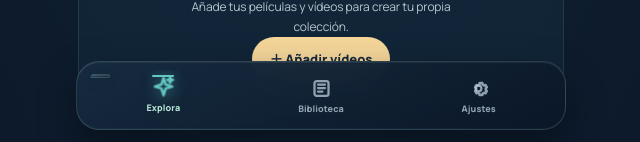
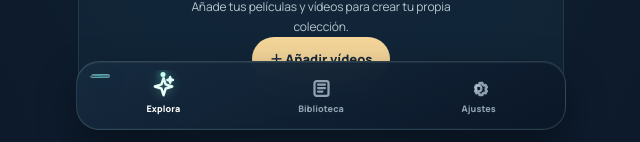
Before and after one commit to jhooni467/AstralWorld, a plain HTML site: page index.html in a window 1280 px wide. Shown: the part 658-800 px from the top of the page, 319-959 px from the left. Drawn offline with Linux system fonts and the light colour scheme.

Commit message:
Create AstralWorld aurora navigation capsule and directional gradient motion

```diff
--- a/css/style.css
+++ b/css/style.css
@@ -208,10 +208,10 @@ button:active,.cinema-card:active,.collection-feature:active{filter:brightness(1
 :root{--selection-glow:rgba(101,201,194,.13);--selection-line:rgba(181,230,213,.22)}
 #bottomNav{background:linear-gradient(155deg,rgba(23,43,64,.97),rgba(10,23,39,.98));border:1px solid rgba(181,230,213,.17);box-shadow:0 15px 38px rgba(0,0,0,.38),inset 0 1px 0 rgba(255,255,255,.07),inset 0 -1px 0 rgba(101,201,194,.045);backdrop-filter:blur(18px) saturate(1.18);-webkit-backdrop-filter:blur(18px) saturate(1.18)}
 #bottomNav .nav-item{position:relative;isolation:isolate;overflow:hidden;outline:0!important;-webkit-tap-highlight-color:transparent!important;tap-highlight-color:transparent;background:transparent!important;box-shadow:none;transform:translateZ(0);}
-#bottomNav .nav-item:before{content:"";position:absolute;z-index:-1;inset:4px 3px;border-radius:14px;background:linear-gradient(145deg,rgba(101,201,194,.19),rgba(181,230,213,.075) 48%,rgba(36,76,104,.13));border:1px solid rgba(181,230,213,.16);box-shadow:inset 0 1px 0 rgba(255,255,255,.11),0 4px 14px rgba(0,0,0,.12);opacity:0;transform:scale(.88);transition:opacity .24s var(--motion-soft),transform .38s var(--motion-spring)}
-#bottomNav .nav-item.active:before{opacity:1;transform:scale(1)}
-#bottomNav .nav-item:after{content:"";position:absolute;z-index:-1;left:50%;top:5px;width:22px;height:2px;border-radius:4px;background:var(--aurora);box-shadow:0 0 12px rgba(101,201,194,.55);opacity:0;transform:translateX(-50%) scaleX(.3);transition:opacity .22s ease,transform .36s var(--motion-spring)}
-#bottomNav .nav-item.active:after{opacity:1;transform:translateX(-50%) scaleX(1)}
+#bottomNav .nav-item:before{content:"";position:absolute;z-index:0;inset:4px 3px;border-radius:15px;background:radial-gradient(ellipse at 22% 10%,rgba(244,214,154,.24),transparent 48%),radial-gradient(ellipse at 82% 90%,rgba(101,201,194,.32),transparent 55%),linear-gradient(125deg,#244c68 0%,#1c6674 48%,#344d70 100%);border:1px solid rgba(151,231,218,.42);box-shadow:0 5px 18px rgba(4,17,29,.34),0 0 17px rgba(101,201,194,.16),inset 0 1px 0 rgba(255,255,255,.16);opacity:0;transform:translateY(4px) scale(.88);transition:opacity .2s ease,transform .42s var(--motion-spring);}
+#bottomNav .nav-item.active:before{opacity:1;transform:translateY(0) scale(1)}
+#bottomNav .nav-item:after{content:"";position:absolute;z-index:2;left:50%;top:2px;width:5px;height:5px;border-radius:50%;background:#c8fff0;box-shadow:0 0 7px #65c9c2,0 0 15px rgba(101,201,194,.9);opacity:0;transform:translateX(-50%) scale(.35);transition:opacity .2s ease,transform .38s var(--motion-spring)}
+#bottomNav .nav-item.active:after{opacity:1;transform:translateX(-50%) scale(1)}
 #bottomNav .nav-item .nav-icon,#bottomNav .nav-item .nav-label{position:relative;z-index:1}
 #bottomNav .nav-item .nav-icon svg{transition:transform .32s var(--motion-spring),filter .28s ease}
 #bottomNav .nav-item.active .nav-icon svg{transform:scale(1.09);filter:drop-shadow(0 2px 7px rgba(101,201,194,.3))}
@@ -230,12 +230,20 @@ button:focus:not(:focus-visible){outline:none!important;box-shadow:none}
 @keyframes coverOrbit{0%{transform:rotate(0deg) scale(.96)}50%{transform:rotate(180deg) scale(1.04)}100%{transform:rotate(360deg) scale(.96)}}
 @keyframes coverSymbol{0%,100%{transform:translateY(0) scale(1);text-shadow:0 0 13px rgba(244,214,154,.25)}50%{transform:translateY(-4px) scale(1.08);text-shadow:0 0 25px rgba(244,214,154,.6)}}
 /* Transiciones ligeras: sin filtros de blur ni mediciones forzadas de layout */
-#appContent{view-transition-name:astral-screen;will-change:opacity,transform}
+#appContent{view-transition-name:astral-screen;will-change:opacity,transform;position:relative}
 .page-enter{animation:astralFastEnter .38s cubic-bezier(.2,.75,.25,1) both}
 @keyframes astralFastEnter{from{opacity:0;transform:translate3d(0,13px,0) scale(.982)}55%{opacity:.88;transform:translate3d(0,3px,0) scale(.996)}to{opacity:1;transform:translate3d(0,0,0) scale(1)}}
-::view-transition-group(astral-screen){animation-duration:.42s;animation-timing-function:cubic-bezier(.22,.75,.25,1)}
-::view-transition-old(astral-screen){animation:astralScreenOut .24s cubic-bezier(.4,0,.7,.3) both}
-::view-transition-new(astral-screen){animation:astralScreenIn .42s cubic-bezier(.16,1,.3,1) both}
-@keyframes astralScreenOut{to{opacity:0;transform:translate3d(-9px,0,0) scale(.99)}}
-@keyframes astralScreenIn{from{opacity:0;transform:translate3d(12px,5px,0) scale(.985)}55%{opacity:1}to{opacity:1;transform:translate3d(0,0,0) scale(1)}}
+::view-transition-group(astral-screen){animation-duration:.48s;animation-timing-function:cubic-bezier(.2,.8,.2,1)}
+::view-transition-old(astral-screen){animation:astralScreenOut .28s cubic-bezier(.4,0,.7,.3) both}
+::view-transition-new(astral-screen){animation:astralScreenIn .48s cubic-bezier(.16,1,.3,1) both}
+@keyframes astralScreenOut{to{opacity:0;transform:translate3d(var(--screen-exit-x,-16px),0,0) scale(.99)}}
+@keyframes astralScreenIn{from{opacity:0;transform:translate3d(var(--screen-enter-x,28px),0,0) scale(.985);filter:brightness(.88)}55%{opacity:1;filter:brightness(1.06)}to{opacity:1;transform:translate3d(0,0,0) scale(1);filter:brightness(1)}}
 @media(prefers-reduced-motion:reduce){.cinema-art,.cinema-art:before,.cinema-art:after,.cinema-art .art-symbol{animation:none!important}#appContent{will-change:auto}}
+
+/* Aurora capsule: selección propia, sin desenfoque ni pérdida de contraste */
+#bottomNav .nav-item.active .nav-icon,#bottomNav .nav-item.active .nav-label{color:#f2fffc;opacity:1;filter:none}
+#bottomNav .nav-item.active .nav-icon svg{stroke:#eafff9;filter:drop-shadow(0 1px 5px rgba(150,255,231,.3))}
+#bottomNav .nav-item .nav-label{transition:color .2s ease,transform .3s var(--motion-spring);}
+#bottomNav .nav-item.active .nav-label{color:#ffffff;transform:translateY(-.5px);font-weight:750}
+#bottomNav .nav-item:before{pointer-events:none}
+@media(prefers-reduced-motion:reduce){::view-transition-group(astral-screen),::view-transition-old(astral-screen),::view-transition-new(astral-screen){animation:none!important}}
```
